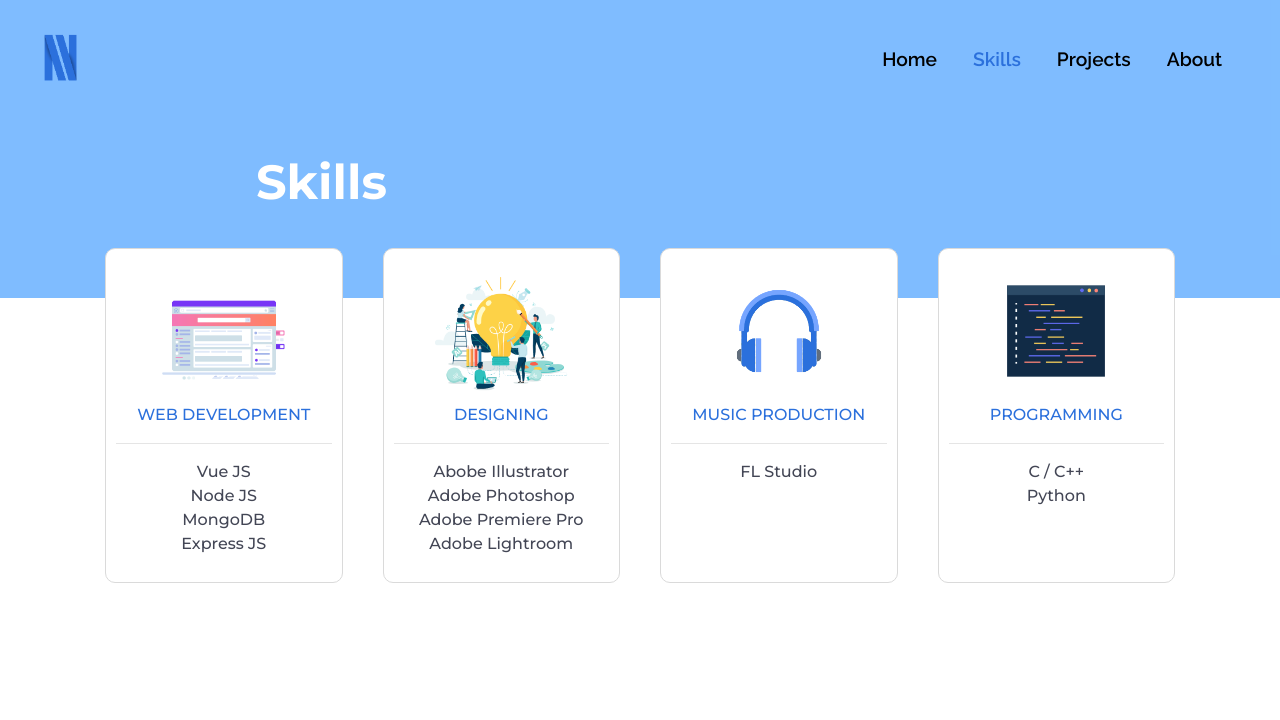
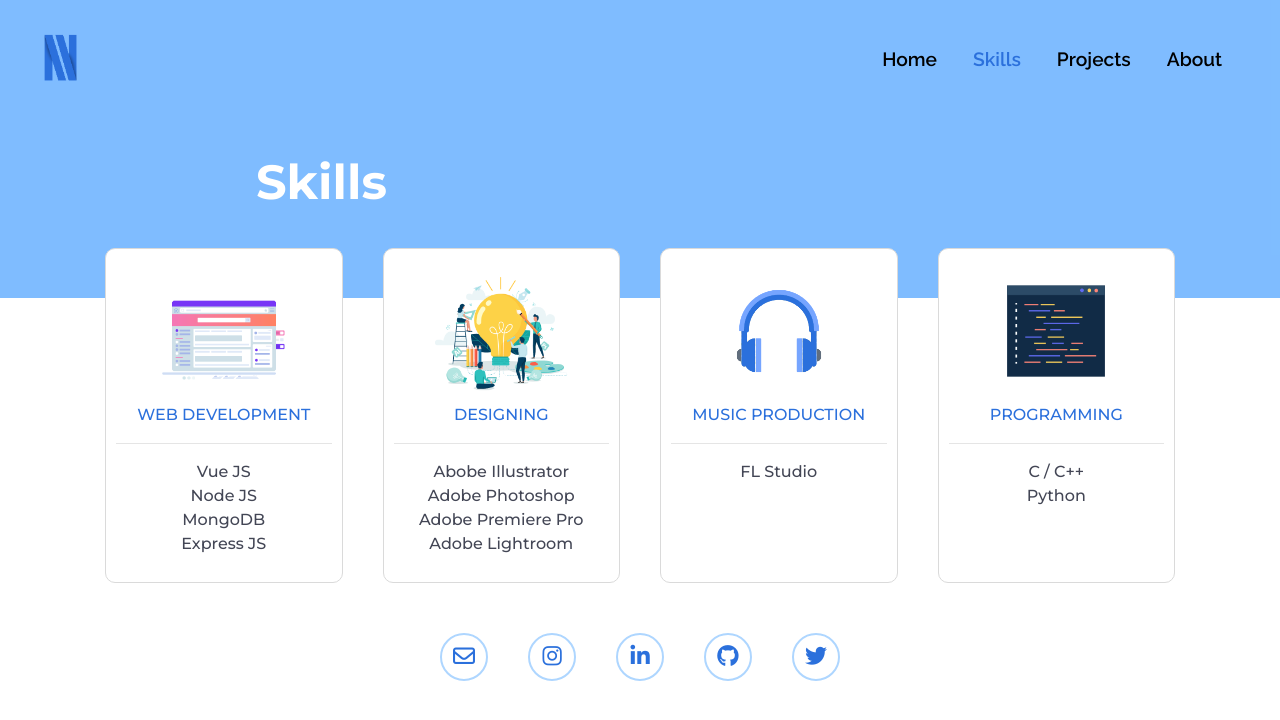
Before and after one commit to naveenbudhwal/portfolio, a Vue app: page /skills in a window 1280 px wide. Shown: the top 720 px of the page. Built offline with nearby package versions, Linux system fonts and the light colour scheme.

Commit message:
Added social links to skills page

```diff
--- a/src/views/Skills.vue
+++ b/src/views/Skills.vue
@@ -12,6 +12,24 @@
       :skillBody="skill.body"
       :Picture="skill.picture"
       ></card>
+    </div>
+
+    <div class="social-media-bar">
+      <a href="mailto:naveenbudhwal@gmail.com" target="_blank">
+          <i class="far fa-envelope"></i>
+      </a>
+      <a href="https://www.instagram.com/naveenbudhwal" target="_blank">
+        <i class="fab fa-instagram"></i>
+      </a>
+      <a href="https://www.linkedin.com/in/naveenbudhwal" target="_blank">
+        <i class="fab fa-linkedin-in"></i>
+      </a>
+      <a href="https://www.github.com/naveenbudhwal" target="_blank">
+        <i class="fab fa-github"></i>
+      </a>
+      <a href="https://www.twitter.com/naveenbudhwal" target="_blank">
+        <i class="fab fa-twitter"></i>
+      </a>
     </div>
   </div>
 
@@ -66,7 +84,42 @@ export default {
   margin-top: -70px;
 }
 
-@media only screen and (max-width: 768px) {
+i {
+  color: #2b70dc;
+}
+
+.social-media-bar {
+  position: relative;
+  height: 50px;
+  margin-top: 30px;
+  margin-bottom: 10px;
+  text-align: center;
+}
+
+.social-media-bar a {
+  font-size: 20px;
+  text-align: center;
+  margin: 0 20px;
+}
+
+.social-media-bar a i {
+  /* padding: 16px; */
+  padding: 10px;
+  border: 2px solid #AED6FF;
+  border-radius: 100%;
+  font-size: 22px;
+  width: 48px;
+  height: 48px;
+  transition: all 0.3s ease;
+}
+
+.social-media-bar a i:hover {
+  color: #fff;
+  background: #2b70dc;
+  border: 2px solid #AED6FF;
+}
+
+@media only screen and (max-width: 1200px) {
   .container {
     flex-direction: column;
     align-items: center;
@@ -88,4 +141,13 @@ export default {
   }
 }
 
+@media only screen and (max-width: 768px) {
+  .social-media-bar a {
+    margin: 0 10px;
+  }
+  .social-media-bar {
+    margin-bottom: 20px;
+  }
+}
+
 </style>
```
